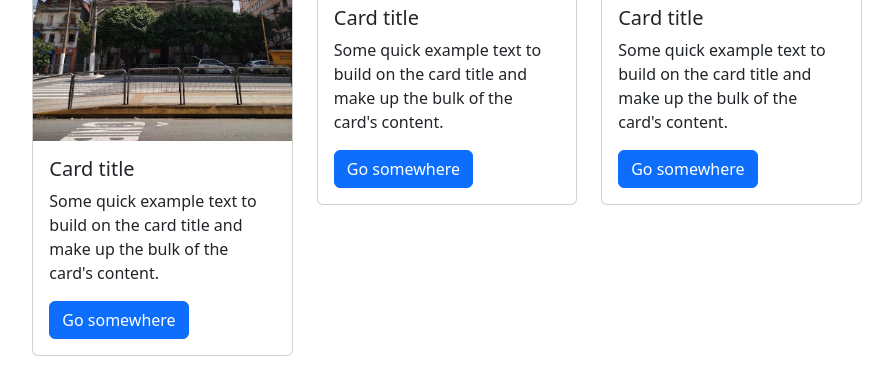
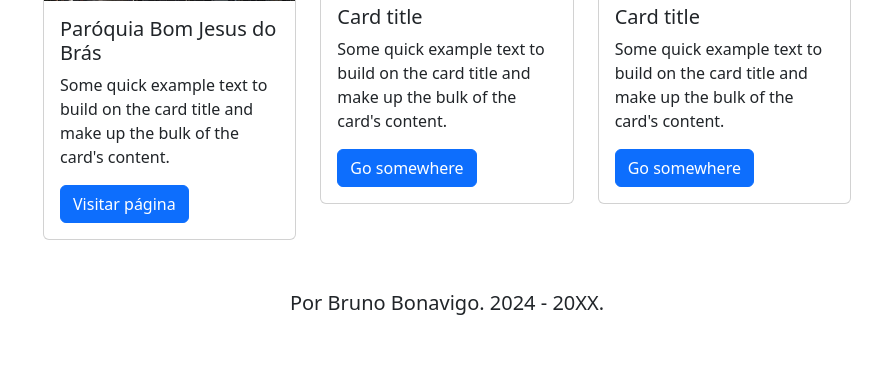
Before and after one commit to Bonavigo/archivo, a PHP site: page /igrejas/index.html in a window 1280 px wide. Shown: the part 814-1180 px from the top of the page, without its empty margins (193-1086 px from the left). Run offline with PHP 8.4, Linux system fonts and the light colour scheme.

Commit message:
Rascunhos
Rascunhos das páginas de galeria.
Falta agora rascunhar as páginas que falam de cada Igreja ou estação.

```diff
--- a/assets/css/app.css
+++ b/assets/css/app.css
@@ -15,12 +15,38 @@
 
 }
 
-.corpo-pagina-principal {
+.corpo-pagina-principal main {
 	min-height: 100vh;
 	display: flex;
 	justify-content: center;
 	align-items: center;
 	flex-direction: column;
+}
+
+.corpo-pagina-principal-galerias main {
+	display: flex;
+	justify-content: center;
+	align-items: center;
+	flex-direction: column;
+}
+
+.corpo-pagina-principal-galerias {
+	display: flex;
+	justify-content: center;
+	align-items: center;
+	flex-direction: column;
+	min-height: 100vh;
+	margin: 3em 1em 3em 1em;
+}
+
+.corpo-pagina-principal-galerias footer {
+	margin-top: 3em;
+}
+
+.corpo-pagina-principal-galerias footer p {
+	text-align: center;
+	font-size: 1.25em;
+	margin: 0;
 }
 
 .fonte-maquina-de-escrever {
--- a/igrejas/index.html
+++ b/igrejas/index.html
@@ -4,26 +4,31 @@
 	<meta charset="UTF-8">
 	<meta name="viewport" content="width=device-width, initial-scale=1.0">
 	<title>Projeto Archivo - Igrejas</title>
-	<meta name="description" content="Arquivo de igrejas e ferrovias, por Bruno Bonavigo">
+	<meta name="description" content="Arquivo de igrejas, por Bruno Bonavigo">
 	<meta name="author" content="Bruno Bonavigo">
 	<meta name="viewport" content="width=device-width, initial-scale=1.0">
 	<link href="https://cdn.jsdelivr.net/npm/bootstrap@5.3.3/dist/css/bootstrap.min.css" rel="stylesheet" integrity="sha384-QWTKZyjpPEjISv5WaRU9OFeRpok6YctnYmDr5pNlyT2bRjXh0JMhjY6hW+ALEwIH" crossorigin="anonymous">
 	<link rel="stylesheet" href="https://cdn.jsdelivr.net/npm/bootstrap-icons@1.11.3/font/bootstrap-icons.min.css">
 	<link rel="stylesheet" href="../assets/css/app.css">
 </head>
-<body class="corpo-pagina-principal">
+<body class="corpo-pagina-principal-galerias">
+	<main>
+		<div class="introducao-a-pagina-galerias">
 			<img class="campanile" src="../assets/img/campanile.png" onclick="APP.tocarSom('tag-audio-sinos')">
 			<h2 class="titulo-site mb-1">Igrejas</h2>
 			<p class="text-center fs-4">Seja bem-vindo a seção de Igrejas!</p>
-	<p class="pequena-descricao-site fs-5">As igrejas já foram, e, se Deus quiser, hão de voltar a ser, o centro da sociedade, junto de seus sinos, que regulavam a vida dos habitantes das cidades e do campo.</p>
+			<p class="pequena-descricao-site fs-5">As igrejas já foram, e, se Deus quiser, hão de voltar a ser o centro da sociedade, junto de seus sinos, que regulavam a vida dos habitantes das cidades e do campo.</p>
+		</div>
 		<section class="row col-8">
 			<div class="col-sm-6 col-md-4">
 				<div class="card">
+					<div class="container-foto-galeria">
 						<img src="img/baixa-resolucao/igreja-do-bras/IMG_20240410_102804.jpg" class="card-img-top" alt="...">
+					</div>
 					<div class="card-body">
-					<h5 class="card-title">Card title</h5>
+						<h5 class="card-title">Paróquia Bom Jesus do Brás</h5>
 						<p class="card-text">Some quick example text to build on the card title and make up the bulk of the card's content.</p>
-					<a href="#" class="btn btn-primary">Go somewhere</a>
+						<a href="#" class="btn btn-primary">Visitar página</a>
 					</div>
 				</div>
 			</div>
@@ -48,6 +53,10 @@
 				</div>
 			</div>
 		</section>
+	</main>
+	<footer>
+		<p>Por Bruno Bonavigo. 2024 - <span id="ano">20XX</span>.</p>
+	</footer>
 	<audio src="../assets/audio/sinos.mp3" id="tag-audio-sinos"></audio>
 	<script src="https://cdn.jsdelivr.net/npm/bootstrap@5.3.3/dist/js/bootstrap.bundle.min.js" integrity="sha384-YvpcrYf0tY3lHB60NNkmXc5s9fDVZLESaAA55NDzOxhy9GkcIdslK1eN7N6jIeHz" crossorigin="anonymous"></script>
 	<script src="../assets/js/app.js"></script>
--- a/index.html
+++ b/index.html
@@ -12,14 +12,16 @@
 	<link rel="stylesheet" href="assets/css/app.css">
 </head>
 <body class="corpo-pagina-principal">
+	<main>
 		<img class="maquina-de-escrever" src="assets/img/typewriter.png" onclick="APP.tocarSom('tag-audio-typewriter')">
 		<h2 class="titulo-site mb-1">Archivo</h2>
 		<p class="text-center fs-4">Seja bem-vindo ao Projeto Archivo!</p>
 		<p class="pequena-descricao-site fs-5">Este site tem por objetivo expor o meu pequeno acervo de fotos, aliado com descrições e histórias dos respectivos lugares. Planejo alcançar várias áreas, mas inicialmente igrejas e estações ferroviárias.</p>
 		<div>
 			<a href="igrejas/index.html" class="btn btn-primary">Igrejas</a>
-		<a href="ferrovia/index.html" class="btn btn-primary">Ferrovia</a>
+			<a href="ferrovia/index.html" class="btn btn-primary">Ferrovias</a>
 		</div>
+	</main>
 	<audio src="assets/audio/typewriter.mp3" id="tag-audio-typewriter"></audio>
 	<script src="https://cdn.jsdelivr.net/npm/bootstrap@5.3.3/dist/js/bootstrap.bundle.min.js" integrity="sha384-YvpcrYf0tY3lHB60NNkmXc5s9fDVZLESaAA55NDzOxhy9GkcIdslK1eN7N6jIeHz" crossorigin="anonymous"></script>
 	<script src="assets/js/app.js"></script>
```
Also changed, not shown: other parts of assets/css/app.css (+41 -3 lines), ferrovia/index.html (+64 -0 lines), ferrovia/spr.html (added, +66 -0 lines), assets/img/locomotiva-a-vapor.png (added), assets/img/spr-cortado.png (added), assets/img/spr.png (added), ferrovia/img/baixa-resolucao/IMG_20240318_112820.jpg (added), ferrovia/img/baixa-resolucao/IMG_20240325_140606.jpg (added), 2 other files. Lines whose indentation alone changed are shown as unchanged.
